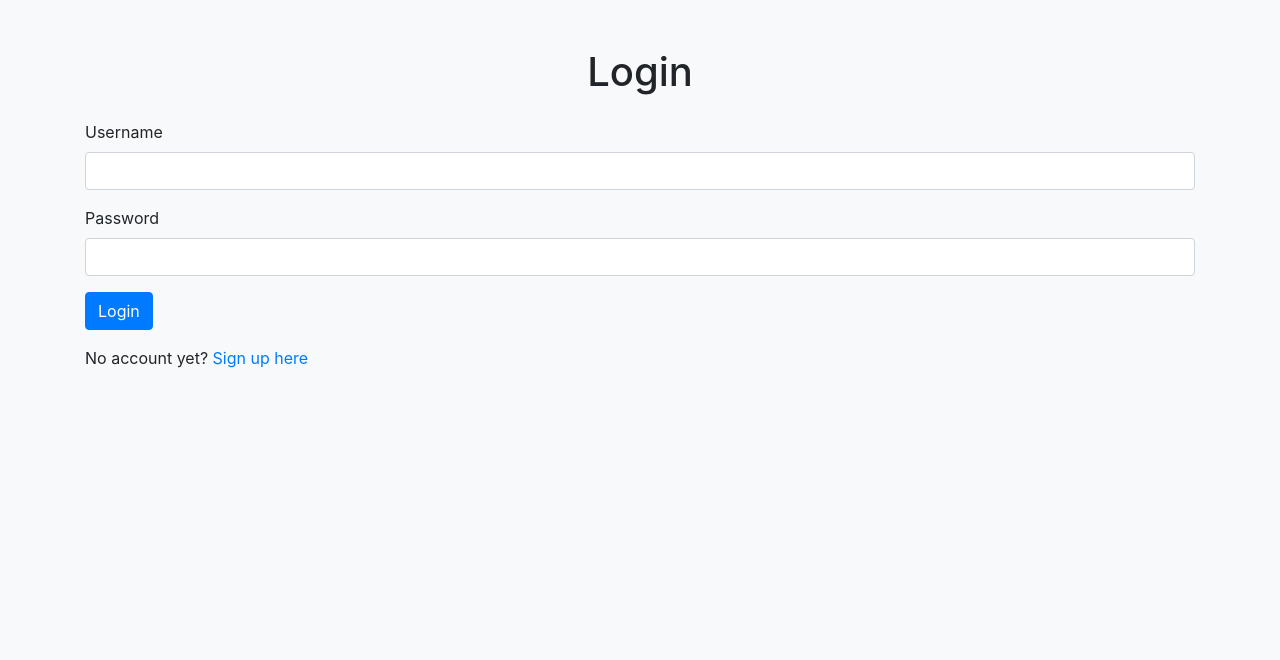
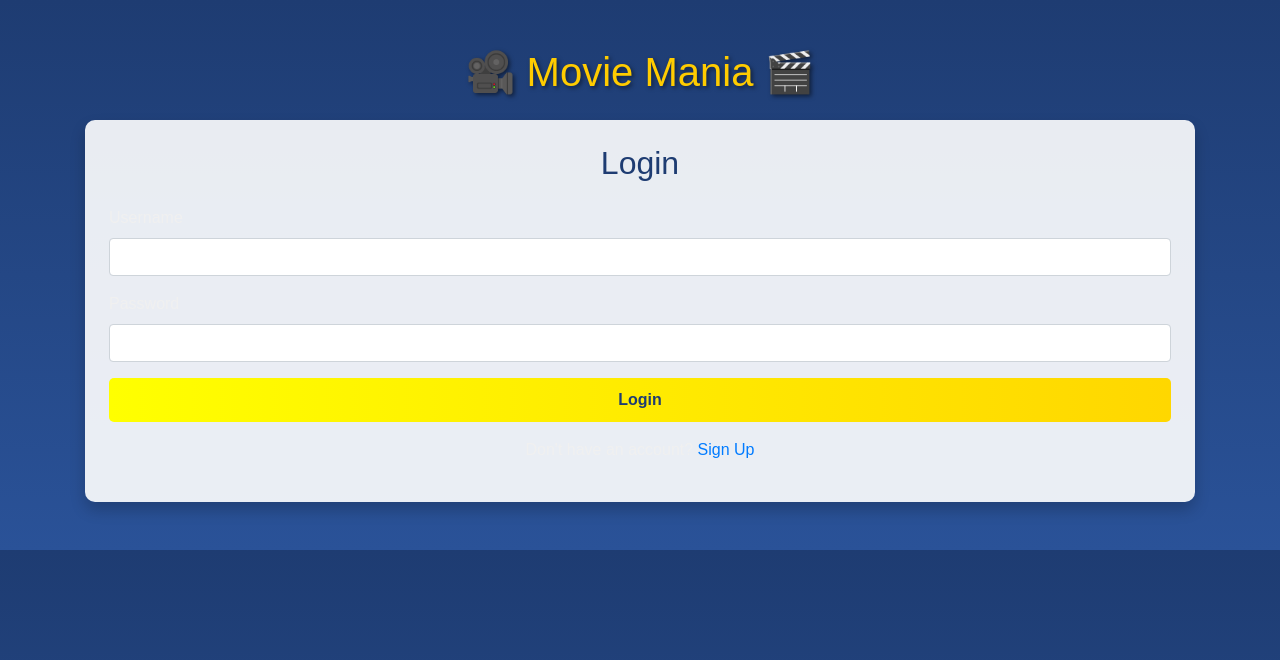
Before and after one commit to benhug2/NextFlick, a Flask app: page /login in a window 1280 px wide. Shown: the top 660 px of the page. Run offline with Flask 3, Linux system fonts and the light colour scheme; parts of the project's set-up code (start-up, migrations or seed data) failed here and were passed over; some libraries are stand-ins or nearby versions.

Commit message:
added new UI for login, sign-in, main pages

```diff
--- a/static/css/styles.css
+++ b/static/css/styles.css
@@ -1,20 +1,144 @@
 body {
-    background-color: #f8f9fa;
+    background: linear-gradient(to bottom, #1e3c72, #2a5298);
+    color: #f0f0f0;
+    font-family: 'Arial', sans-serif;
 }
 
 h1 {
-    color: #343a40;
+    color: #ffcc00;
+    text-shadow: 2px 2px 4px rgba(0, 0, 0, 0.5);
+}
+
+h5 {
+    color: #d4af37;
 }
 
 .card {
+    background: rgba(255, 255, 255, 0.9);
+    border: none;
+    border-radius: 10px;
+    box-shadow: 0 8px 15px rgba(0, 0, 0, 0.2);
+    padding: 20px;
+}
+
+.card h2 {
+    color: #1e3c72;
+}
+
+.card button {
+    background: linear-gradient(to right, #ff7e5f, #feb47b);
+    border: none;
+    color: white;
+    font-weight: bold;
+    padding: 10px 20px;
+    border-radius: 5px;
+    transition: transform 0.2s, box-shadow 0.2s;
+}
+
+.card button:hover {
+    transform: translateY(-2px);
+    box-shadow: 0 4px 8px rgba(0, 0, 0, 0.3);
+}
+
+.btn-primary[type="submit"] {
+    background: linear-gradient(to right, #ffff00, #ffd700);
+    border: none;
+    color: #1e3c72;
+    font-weight: bold;
+    transition: transform 0.2s, box-shadow 0.2s;
+}
+
+.btn-primary[type="submit"]:hover {
+    transform: translateY(-2px);
+    box-shadow: 0 4px 8px rgba(0, 0, 0, 0.3);
+    background: linear-gradient(to right, #ffcc00, #ffa500);
+}
+
+.btn-danger {
+    background: linear-gradient(to right, #e53935, #e35d5b);
+    border: none;
+    color: white;
+    font-weight: bold;
+}
+
+.btn-danger:hover {
+    transform: translateY(-2px);
+    box-shadow: 0 4px 8px rgba(0, 0, 0, 0.3);
+}
+
+.list-group-item {
+    background: rgba(255, 255, 255, 0.85);
+    color: #333;
+    border: none;
+    border-radius: 5px;
+    margin-bottom: 10px;
+    transition: transform 0.2s, box-shadow 0.2s;
+}
+
+.list-group-item:hover {
+    transform: translateY(-2px);
+    box-shadow: 0 4px 8px rgba(0, 0, 0, 0.2);
+}
+
+.dropdown-menu {
+    background: rgba(255, 255, 255, 0.95);
+    border: none;
     border-radius: 8px;
-    box-shadow: 0 4px 8px rgba(0, 0, 0, 0.1);
+    box-shadow: 0 8px 15px rgba(0, 0, 0, 0.2);
+}
+
+.dropdown-item {
+    color: #1e3c72;
+    transition: background 0.2s, color 0.2s;
+}
+
+.dropdown-item:hover {
+    background: #1e3c72;
+    color: white;
 }
 
 #searchResults div {
+    background: rgba(255, 255, 255, 0.9);
+    border: 1px solid #ddd;
+    border-radius: 5px;
+    box-shadow: 0 4px 8px rgba(0, 0, 0, 0.1);
     padding: 10px;
+    margin-bottom: 10px;
+}
+
+#moodMovieDetails {
+    background: rgba(255, 255, 255, 0.9);
+    color: #1e3c72;
     border: 1px solid #ddd;
-    margin-bottom: 5px;
-    border-radius: 5px;
-    background-color: #f9f9f9;
+    box-shadow: 0 4px 8px rgba(0, 0, 0, 0.1);
+    padding: 15px;
+    border-radius: 8px;
 }
+
+#showAnother {
+    background: linear-gradient(to right, #ffff00, #ffd700);
+    border: none;
+    color: #1e3c72;
+    font-weight: bold;
+    transition: transform 0.2s, box-shadow 0.2s;
+}
+
+#showAnother:hover {
+    transform: translateY(-2px);
+    box-shadow: 0 4px 8px rgba(0, 0, 0, 0.3);
+    background: linear-gradient(to right, #ffcc00, #ffa500);
+}
+
+#favoriteBtn {
+    background: linear-gradient(to right, #ffff00, #ffd700);
+    border: none;
+    color: #1e3c72;
+    font-weight: bold;
+    transition: transform 0.2s, box-shadow 0.2s;
+}
+
+#favoriteBtn:hover {
+    transform: translateY(-2px);
+    box-shadow: 0 4px 8px rgba(0, 0, 0, 0.3);
+    background: linear-gradient(to right, #ffcc00, #ffa500);
+}
--- a/templates/login.html
+++ b/templates/login.html
@@ -5,25 +5,35 @@
     <meta name="viewport" content="width=device-width, initial-scale=1.0">
     <title>Login | Movie Mania</title>
     <link rel="stylesheet" href="https://stackpath.bootstrapcdn.com/bootstrap/4.5.2/css/bootstrap.min.css">
+    <link rel="stylesheet" href="{{ url_for('static', filename='css/styles.css') }}">
 </head>
-<body class="bg-light">
+<body>
 <div class="container my-5">
-    <h1 class="text-center">Login</h1>
+    <h1 class="text-center mb-4">🎥 Movie Mania 🎬</h1>
+    <div class="card p-4 mt-4">
+        <h2 class="text-center mb-4">Login</h2>
+        <form action="{{ url_for('login_page') }}" method="POST">
             {% if error %}
             <div class="alert alert-danger">{{ error }}</div>
             {% endif %}
-    <form method="POST" class="mt-4">
             <div class="form-group">
-            <label>Username</label>
-            <input name="username" class="form-control" required>
+                <label for="username">Username</label>
+                <input type="text" class="form-control" id="username" name="username" required>
             </div>
             <div class="form-group">
-            <label>Password</label>
-            <input name="password" type="password" class="form-control" required>
+                <label for="password">Password</label>
+                <input type="password" class="form-control" id="password" name="password" required>
             </div>
-        <button class="btn btn-primary">Login</button>
+            <button type="submit" class="btn btn-primary btn-block">Login</button>
         </form>
-    <p class="mt-3">No account yet? <a href="{{ url_for('signup_page') }}">Sign up here</a></p>
+        <div class="text-center mt-3">
+            <p>Don't have an account? <a href="{{ url_for('signup_page') }}">Sign Up</a></p>
         </div>
+    </div>
+</div>
+
+<script src="https://code.jquery.com/jquery-3.5.1.slim.min.js"></script>
+<script src="https://cdn.jsdelivr.net/npm/popper.js@1.16.1/dist/umd/popper.min.js"></script>
+<script src="https://stackpath.bootstrapcdn.com/bootstrap/4.5.2/js/bootstrap.min.js"></script>
 </body>
 </html>
```
Also changed, not shown: templates/signup.html (+19 -9 lines). Lines whose indentation alone changed are shown as unchanged.
